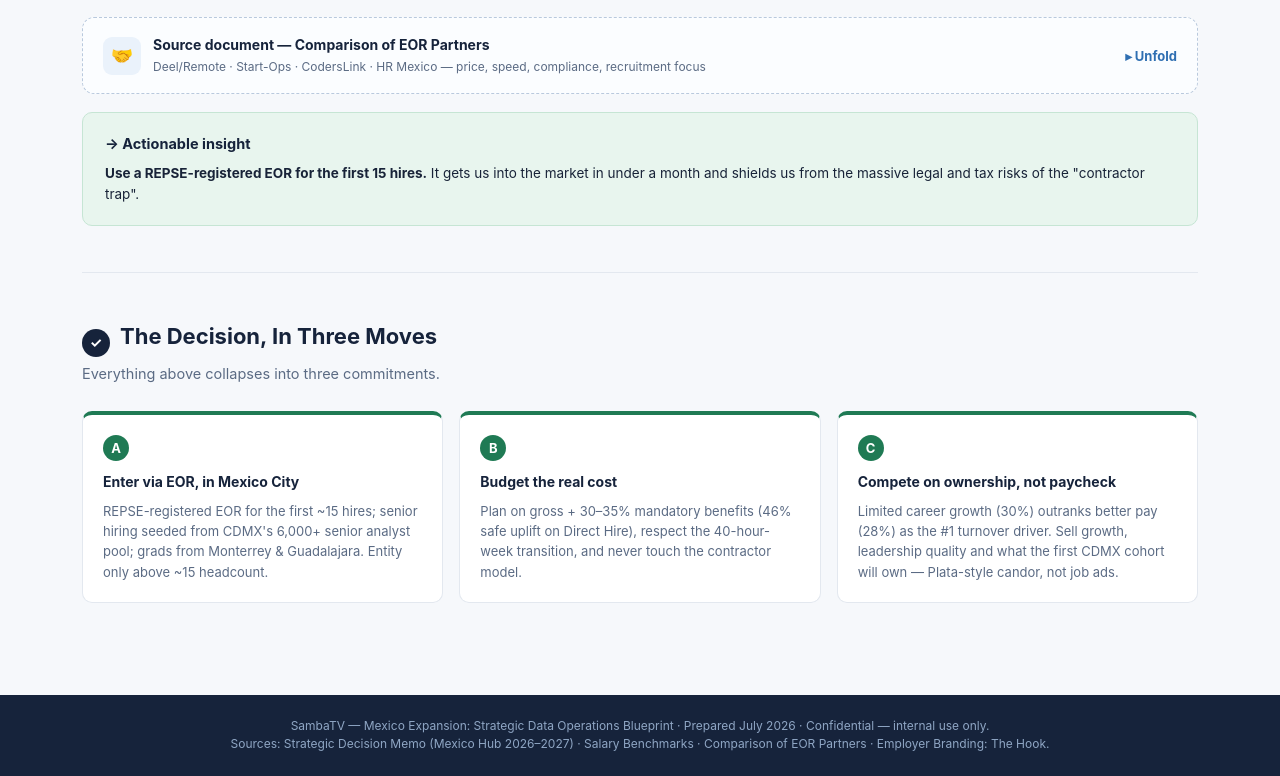
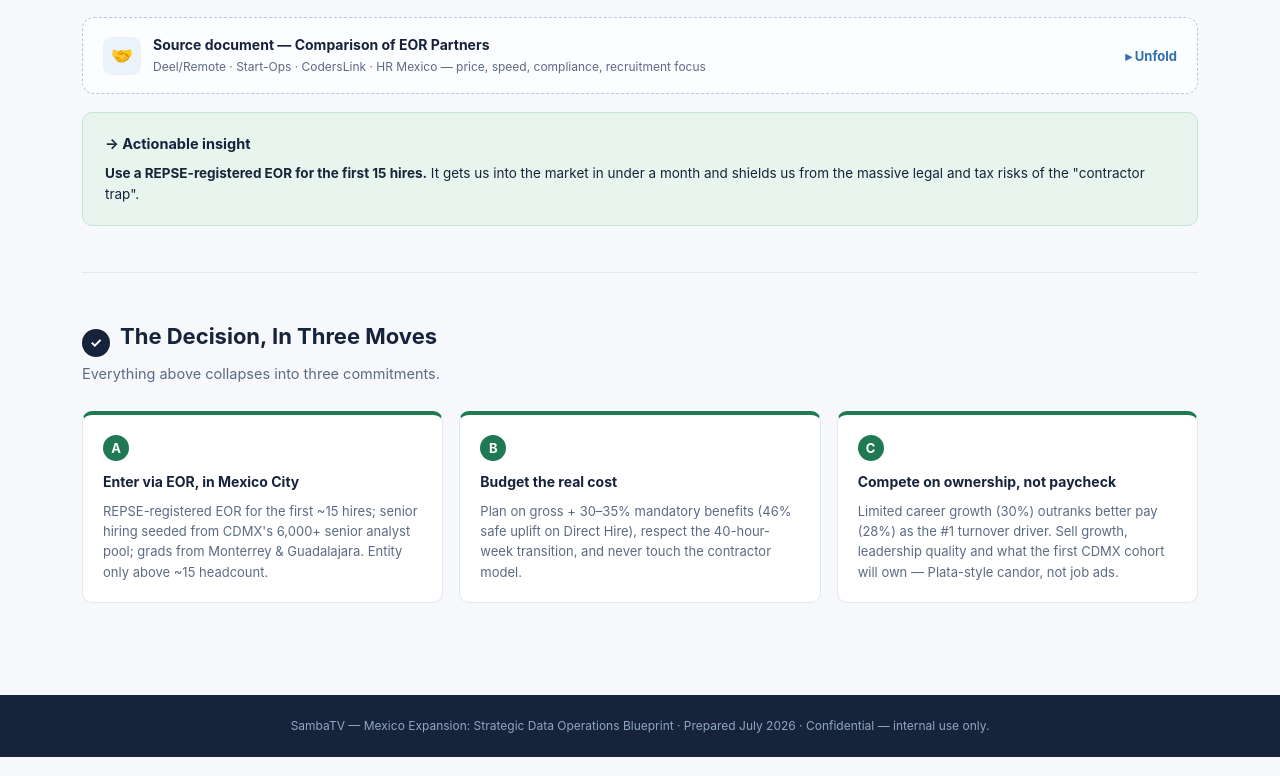
Before and after one commit to catworshipper/sambatv-mexico-expansion, a plain HTML site: page index.html in a window 1280 px wide. Shown: the part 4962-5738 px from the top of the page. Drawn offline with Linux system fonts and the light colour scheme.

Commit message:
Remove sources line from footer

```diff
--- a/index.html
+++ b/index.html
@@ -510,8 +510,7 @@ footer{background:var(--navy);color:#8FA6C4;text-align:center;font-size:12px;pad
 </main>
 
 <footer>
-  SambaTV — Mexico Expansion: Strategic Data Operations Blueprint · Prepared July 2026 · Confidential — internal use only.<br>
-  Sources: Strategic Decision Memo (Mexico Hub 2026–2027) · Salary Benchmarks · Comparison of EOR Partners · Employer Branding: The Hook.
+  SambaTV — Mexico Expansion: Strategic Data Operations Blueprint · Prepared July 2026 · Confidential — internal use only.
 </footer>
 
 </body>
```
